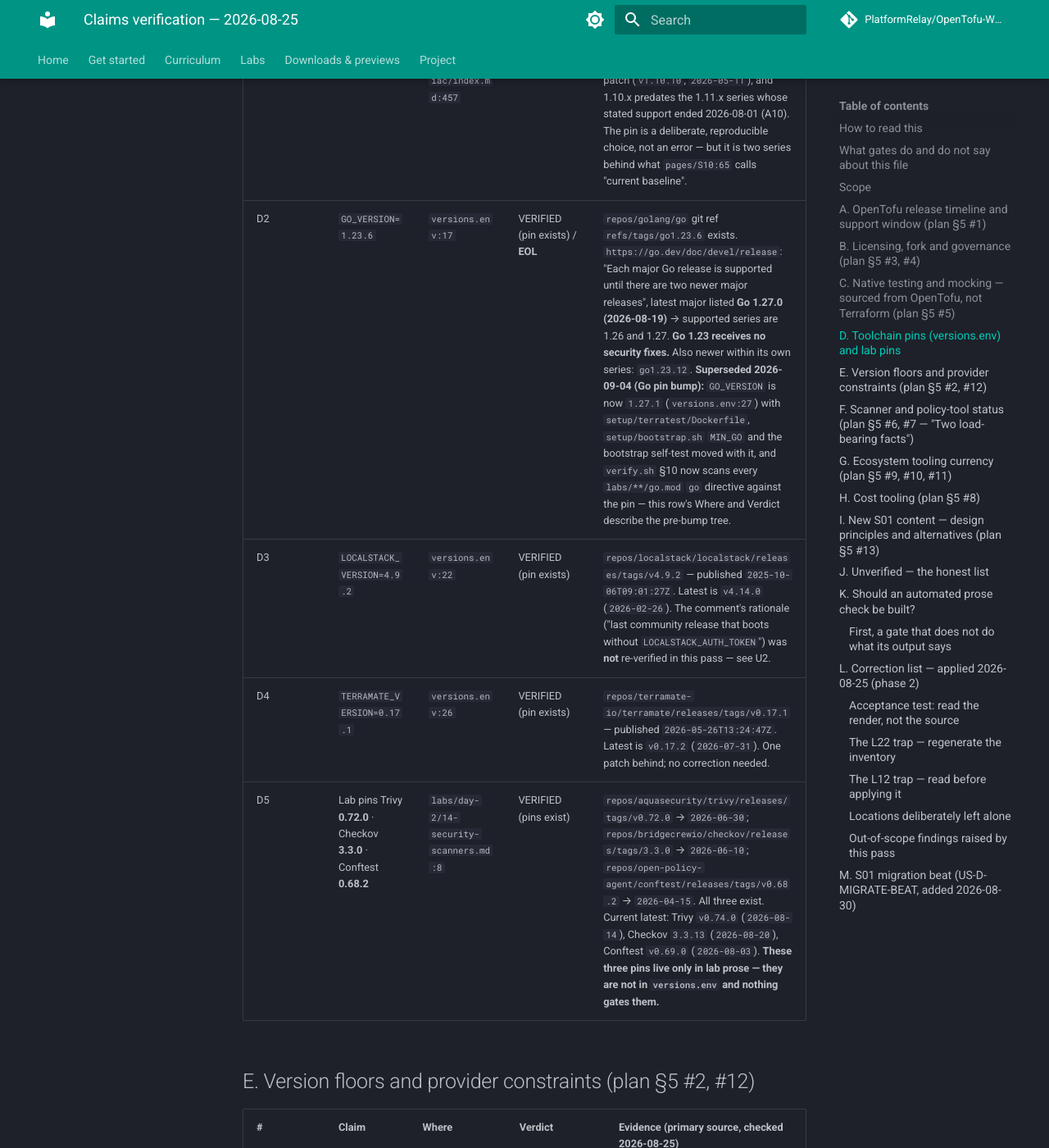
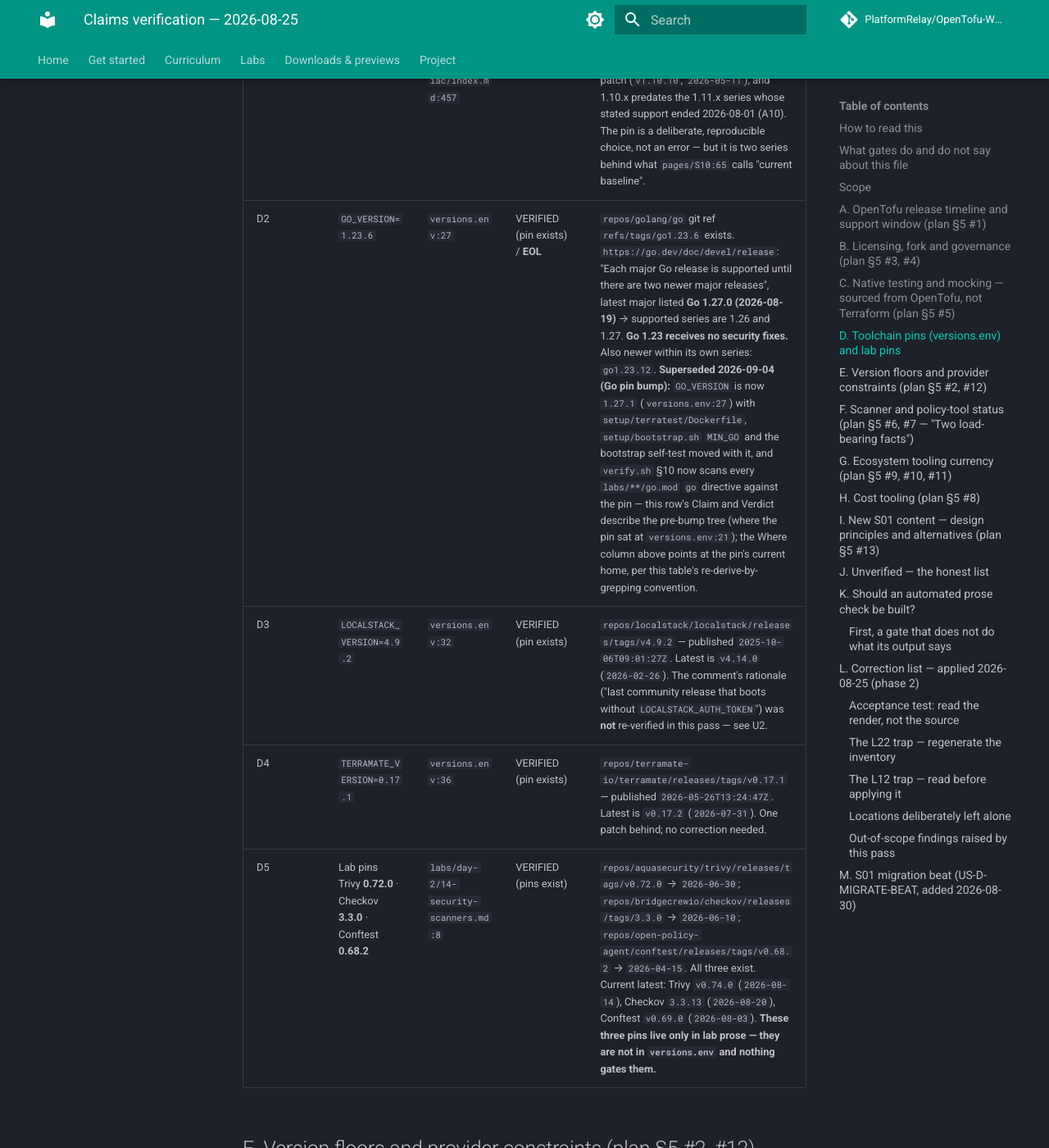
Before and after one commit to PlatformRelay/OpenTofu-Workshop, an MkDocs documentation site: the page built from docs/claims-verification.md, in a window 1280 px wide and 1400 px high, scrolled down 8612 px. Shown: the whole window at 82% size. Built offline with MkDocs 1.6.1 and Material for MkDocs 9.7.7, drawn with Linux system fonts in a browser that asks for light colours; comment, search, counter and statistics services are not loaded; some of the changed text lies outside the part shown.

Commit message:
🐛 fix(verify): the ceiling still greened on a renamed labs/, and one self-test passed for the wrong reason
Round-2 independent review mutation-tested the coverage added in the previous
commit and found two of it hollow. Both are confirmed by mutation here, not
argued.

**A self-test that pinned nothing.** `m_unencrypted_state_still_fails` wrote its
`terraform.tfstate` BEFORE `git_init_root`, which force-adds — so
`git check-ignore` called the file not-ignored and the case reddened because
the state was *tracked*, never because it was unencrypted. It was a duplicate
of the tracked-state case wearing a different name. Proof it was hollow:
deleting the `state file is encrypted` grep from verify.sh — widening the warn
to swallow every init failure — left the suite 96/96 green. With the fixture
written after `git_init_root`, that same mutation now reds the case. The
comment claiming "only the state's contents differ" is now true.

**The ceiling greened on the case its own comment advertised.** The
"scanning nothing" guard cross-checked `find "$REPO_ROOT/labs"`, which returns
zero precisely when `labs/` is what got renamed — so a tracked module at
`laboratories/…/go.mod` declaring `go 9.99.0` passed with "0 go.mod
directive(s)". Now cross-checked against every tracked `go.mod` repo-wide,
which is the count that survives the rename. The header said THREE states and
described four; it says four.

Also from the review:
- `labs/**/go.mod` without `:(glob)` uses non-pathname wildmatch, where `**`
  degenerates to `*` and cannot match zero segments — a module at
  `labs/go.mod` was silently unscanned. Verified in a scratch repo; now
  `:(glob)`.
- The short-scan assertion had no test. Adding one found a further defect it
  would have hidden: an unreadable `go.mod` made `sed` fail under `pipefail`
  and killed verify.sh outright (exit 2) instead of naming the module. Now
  guarded, and the case asserts "scanned 1 of 2".
- `docs/claims-verification.md` D2 pointed at `versions.env:17`, which held
  `TOFU_VERSION` in both trees — GO_VERSION was at 21 pre-bump and 27 now. D3,
  D4 and the out-of-scope roll-up carried the same rot. All re-derived by
  grepping; the historical prose now says 21 and says it is pre-bump.
- Dropped a no-op `${x#"$REPO_ROOT"/}` strip (`$d` is already relative) and
  said out loud that the printed remedy runs from the repo root.

Self-test 96 → 98 cases.

```diff
--- a/docs/claims-verification.md
+++ b/docs/claims-verification.md
@@ -143,9 +143,9 @@
 | # | Claim | Where | Verdict | Evidence (primary source, checked 2026-08-25) |
 | --- | --- | --- | --- | --- |
 | D1 | `TOFU_VERSION=1.10.3` | `versions.env:17`; `pages/S01-iac/index.md:457` | VERIFIED (pin exists) / stale | `repos/opentofu/opentofu/releases` — `v1.10.3` published `2025-07-15T14:33:31Z`. It is not the newest 1.10 patch (`v1.10.10`, `2026-05-11`), and 1.10.x predates the 1.11.x series whose stated support ended 2026-08-01 (A10). The pin is a deliberate, reproducible choice, not an error — but it is two series behind what `pages/S10:65` calls "current baseline". |
-| D2 | `GO_VERSION=1.23.6` | `versions.env:17` | VERIFIED (pin exists) / **EOL** | `repos/golang/go` git ref `refs/tags/go1.23.6` exists. `https://go.dev/doc/devel/release`: "Each major Go release is supported until there are two newer major releases", latest major listed **Go 1.27.0 (2026-08-19)** → supported series are 1.26 and 1.27. **Go 1.23 receives no security fixes.** Also newer within its own series: `go1.23.12`. **Superseded 2026-09-04 (Go pin bump):** `GO_VERSION` is now `1.27.1` (`versions.env:27`) with `setup/terratest/Dockerfile`, `setup/bootstrap.sh` `MIN_GO` and the bootstrap self-test moved with it, and `verify.sh` §10 now scans every `labs/**/go.mod` `go` directive against the pin — this row's Where and Verdict describe the pre-bump tree. |
-| D3 | `LOCALSTACK_VERSION=4.9.2` | `versions.env:22` | VERIFIED (pin exists) | `repos/localstack/localstack/releases/tags/v4.9.2` — published `2025-10-06T09:01:27Z`. Latest is `v4.14.0` (`2026-02-26`). The comment's rationale ("last community release that boots without `LOCALSTACK_AUTH_TOKEN`") was **not** re-verified in this pass — see U2. |
-| D4 | `TERRAMATE_VERSION=0.17.1` | `versions.env:26` | VERIFIED (pin exists) | `repos/terramate-io/terramate/releases/tags/v0.17.1` — published `2026-05-26T13:24:47Z`. Latest is `v0.17.2` (`2026-07-31`). One patch behind; no correction needed. |
+| D2 | `GO_VERSION=1.23.6` | `versions.env:27` | VERIFIED (pin exists) / **EOL** | `repos/golang/go` git ref `refs/tags/go1.23.6` exists. `https://go.dev/doc/devel/release`: "Each major Go release is supported until there are two newer major releases", latest major listed **Go 1.27.0 (2026-08-19)** → supported series are 1.26 and 1.27. **Go 1.23 receives no security fixes.** Also newer within its own series: `go1.23.12`. **Superseded 2026-09-04 (Go pin bump):** `GO_VERSION` is now `1.27.1` (`versions.env:27`) with `setup/terratest/Dockerfile`, `setup/bootstrap.sh` `MIN_GO` and the bootstrap self-test moved with it, and `verify.sh` §10 now scans every `labs/**/go.mod` `go` directive against the pin — this row's Claim and Verdict describe the pre-bump tree (where the pin sat at `versions.env:21`); the Where column above points at the pin's current home, per this table's re-derive-by-grepping convention. |
+| D3 | `LOCALSTACK_VERSION=4.9.2` | `versions.env:32` | VERIFIED (pin exists) | `repos/localstack/localstack/releases/tags/v4.9.2` — published `2025-10-06T09:01:27Z`. Latest is `v4.14.0` (`2026-02-26`). The comment's rationale ("last community release that boots without `LOCALSTACK_AUTH_TOKEN`") was **not** re-verified in this pass — see U2. |
+| D4 | `TERRAMATE_VERSION=0.17.1` | `versions.env:36` | VERIFIED (pin exists) | `repos/terramate-io/terramate/releases/tags/v0.17.1` — published `2026-05-26T13:24:47Z`. Latest is `v0.17.2` (`2026-07-31`). One patch behind; no correction needed. |
 | D5 | Lab pins Trivy **0.72.0** · Checkov **3.3.0** · Conftest **0.68.2** | `labs/day-2/14-security-scanners.md:8` | VERIFIED (pins exist) | `repos/aquasecurity/trivy/releases/tags/v0.72.0` → `2026-06-30`; `repos/bridgecrewio/checkov/releases/tags/3.3.0` → `2026-06-10`; `repos/open-policy-agent/conftest/releases/tags/v0.68.2` → `2026-04-15`. All three exist. Current latest: Trivy `v0.74.0` (`2026-08-14`), Checkov `3.3.13` (`2026-08-20`), Conftest `v0.69.0` (`2026-08-03`). **These three pins live only in lab prose — they are not in `versions.env` and nothing gates them.** |
 
 ## E. Version floors and provider constraints (plan §5 #2, #12)
@@ -644,7 +644,7 @@
 | `pages/S19-testing-cicd/index.md:94` ("OpenTofu ≥ 1.9 preflight") | Was left alone at "≥ 1.8" because it accurately reported the gate's then-threshold. **Superseded 2026-08-31 (US-D-VERSION-FLOOR):** the preflight now enforces `TOFU_FLOOR` (1.9) and the slide moved with it, in the same change — exactly the coupling the out-of-scope note below demanded. |
 | `pages/S14-security-scanners/index.md:164` ("Do not pick a dead tool as your standard") | Sits in the `::right::` / Terrascan column, which genuinely **is** archived (F4). "Dead" is correct here. Only the tfsec-scoped uses (L3–L7) overstate. |
 | `pages/S14-security-scanners/index.md:221` ("replaces the tfsec habit") | Accurate as written — it describes migrating off a habit, not declaring the tool dead. |
-| `versions.env:13, 17, 22, 26` (D1–D4) and `labs/day-2/14-security-scanners.md:8` (D5) | Pins, not prose. Deliberately untouched by this docs-only lane; carried in the out-of-scope section below. |
+| `versions.env:17, 27, 32, 36` (D1–D4) and `labs/day-2/14-security-scanners.md:8` (D5) | Pins, not prose. Deliberately untouched by this docs-only lane; carried in the out-of-scope section below. |
 | `labs/day-1/00-setup/versions.tf:2` and ~20 peers (E1) | Left alone by this docs-only pass: the `>= 1.8` floor was *correct* for the content it guards; only the sufficiency claim was E2's business (L15–L18). **Superseded 2026-08-31 (US-D-VERSION-FLOOR):** the lab-workdir pins (and their drift-checked fences) now state the unified workshop floor `>= 1.9`. Deliberately NOT swept: `labs/day-1/10-differentiators/` (its two pins teach feature floors), `examples/**` and `modules/**` (artifact-scoped feature floors with reason comments), and `labs/day-2/19-*` (frozen under an in-flight lane at the time — its `>= 1.8` is below the floor, so it is lax, not contradictory, and `verify.sh` §11's ceiling scan still covers it). |
 | `labs/day-3/28-ecosystem-tooling.md:98` ("any `tofu ≥ 1.9` (the workshop floor) works here") | Was deliberately kept at "≥ 1.8" — the sentence was scoped to a lab that genuinely ran on 1.8. **Superseded 2026-08-31 (US-D-VERSION-FLOOR):** Lab 28's workdir pin now states the unified floor `>= 1.9`, so the sentence moved with it (a claim of 1.8 sufficiency would contradict the lab's own `required_version`). |
 | The per-lab prerequisite lines (`tofu` ≥ N) in ~18 labs across Days 1–3 | Each stated the floor for *its own* lab and each was correct — non-uniform on purpose, and the reason the aggregate defect stayed invisible. **Superseded 2026-08-31 (US-D-VERSION-FLOOR):** the plain boilerplate prerequisite lines now state the unified floor ≥ 1.9 (matching the workdir pins raised in the same change). The lines that TEACH a feature floor keep teaching it — Lab 07's ≥ 1.6, Lab 09's ≥ 1.7 `removed`-block discussion (with its explicit "optional `-exclude` beat needs ≥ 1.9" note), Lab 10's ≥ 1.9 — and Lab 19's line was frozen under an in-flight lane at the time. |
@@ -743,7 +743,7 @@
   this document cannot afford to say** — it is the same failure as the
   guard "scoped to where the bug was last seen" three sections above, and it
   recurred here inside the very lane that quoted it.
-- `versions.env:17` pins `GO_VERSION=1.23.6`, a Go series that no longer
+- `versions.env:21` (pre-bump) pinned `GO_VERSION=1.23.6`, a Go series that no longer
   receives security fixes (D2). This is a toolchain decision with `verify.sh`
   §10 consumers behind it (CI literals, `setup/terratest/Dockerfile`,
   `setup/bootstrap.sh`) and a Terratest re-run required — deliberately **not**
```
Also changed, not shown: 2 other files.
